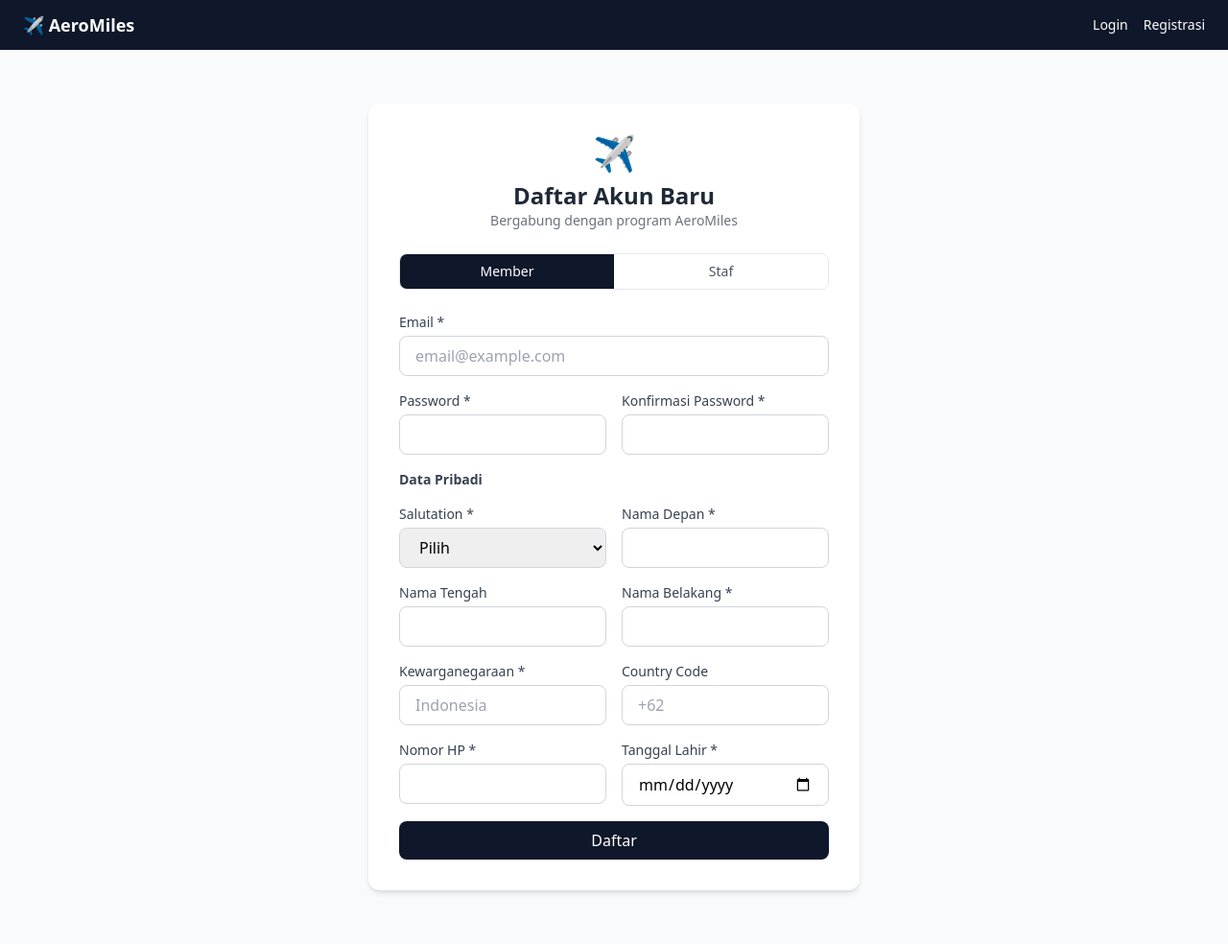
After one commit to Basdat-DubaiCiwiKuki/AeroMiles-Dubai, a Django app: page /register/ in a window 1280 px wide. The commit adds this page. Shown: the whole page at 96% size. Run offline with Django 5.2, Linux system fonts and the light colour scheme; some libraries are stand-ins or nearby versions.

Commit message:
feat: add login and register pages

```diff
--- a/main/urls.py
+++ b/main/urls.py
@@ -5,4 +5,5 @@ urlpatterns = [
     path('', views.login_page, name='login'),
     path('dashboard/', views.dashboard, name='dashboard'),
     path('identitas/', views.identitas, name='identitas'),
+    path('register/', views.register, name='register'),
 ]
--- a/main/views.py
+++ b/main/views.py
@@ -8,3 +8,6 @@ def dashboard(request):
 
 def identitas(request):
     return render(request, 'identitas.html', {'role': 'member'})
+
+def register(request):
+    return render(request, 'register.html', {'role': 'guest'})
--- /dev/null
+++ b/templates/register.html
@@ -0,0 +1,135 @@
+{% extends 'base.html' %}
+
+{% block content %}
+<div class="min-h-screen flex items-center justify-center py-8">
+    <div class="bg-white p-8 rounded-xl shadow-md w-full max-w-lg">
+
+        <!-- Logo -->
+        <div class="text-center mb-6">
+            <div class="text-4xl mb-2">✈️</div>
+            <h1 class="text-2xl font-bold text-gray-800">Daftar Akun Baru</h1>
+            <p class="text-gray-500 text-sm">Bergabung dengan program AeroMiles</p>
+        </div>
+
+        <!-- Tab Member / Staf -->
+        <div class="flex mb-6 border border-gray-200 rounded-lg overflow-hidden">
+            <button onclick="switchTab('member')" id="tab-member"
+                class="flex-1 py-2 text-sm font-medium bg-[#0f172a] text-white transition">
+                Member
+            </button>
+            <button onclick="switchTab('staf')" id="tab-staf"
+                class="flex-1 py-2 text-sm font-medium bg-white text-gray-600 transition">
+                Staf
+            </button>
+        </div>
+
+        <!-- Form -->
+        <div class="grid grid-cols-2 gap-4">
+            <div class="col-span-2">
+                <label class="block text-sm font-medium text-gray-700 mb-1">Email *</label>
+                <input type="email" placeholder="email@example.com"
+                    class="w-full border border-gray-300 rounded-lg px-4 py-2 focus:outline-none focus:ring-2 focus:ring-blue-500">
+            </div>
+            <div>
+                <label class="block text-sm font-medium text-gray-700 mb-1">Password *</label>
+                <input type="password"
+                    class="w-full border border-gray-300 rounded-lg px-4 py-2 focus:outline-none focus:ring-2 focus:ring-blue-500">
+            </div>
+            <div>
+                <label class="block text-sm font-medium text-gray-700 mb-1">Konfirmasi Password *</label>
+                <input type="password"
+                    class="w-full border border-gray-300 rounded-lg px-4 py-2 focus:outline-none focus:ring-2 focus:ring-blue-500">
+            </div>
+
+            <p class="col-span-2 text-sm font-semibold text-gray-700">Data Pribadi</p>
+
+            <div>
+                <label class="block text-sm font-medium text-gray-700 mb-1">Salutation *</label>
+                <select class="w-full border border-gray-300 rounded-lg px-4 py-2 focus:outline-none focus:ring-2 focus:ring-blue-500">
+                    <option value="">Pilih</option>
+                    <option>Mr.</option>
+                    <option>Mrs.</option>
+                    <option>Ms.</option>
+                    <option>Dr.</option>
+                </select>
+            </div>
+            <div>
+                <label class="block text-sm font-medium text-gray-700 mb-1">Nama Depan *</label>
+                <input type="text"
+                    class="w-full border border-gray-300 rounded-lg px-4 py-2 focus:outline-none focus:ring-2 focus:ring-blue-500">
+            </div>
+            <div>
+                <label class="block text-sm font-medium text-gray-700 mb-1">Nama Tengah</label>
+                <input type="text"
+                    class="w-full border border-gray-300 rounded-lg px-4 py-2 focus:outline-none focus:ring-2 focus:ring-blue-500">
+            </div>
+            <div>
+                <label class="block text-sm font-medium text-gray-700 mb-1">Nama Belakang *</label>
+                <input type="text"
+                    class="w-full border border-gray-300 rounded-lg px-4 py-2 focus:outline-none focus:ring-2 focus:ring-blue-500">
+            </div>
+            <div>
+                <label class="block text-sm font-medium text-gray-700 mb-1">Kewarganegaraan *</label>
+                <input type="text" placeholder="Indonesia"
+                    class="w-full border border-gray-300 rounded-lg px-4 py-2 focus:outline-none focus:ring-2 focus:ring-blue-500">
+            </div>
+            <div>
+                <label class="block text-sm font-medium text-gray-700 mb-1">Country Code</label>
+                <input type="text" placeholder="+62"
+                    class="w-full border border-gray-300 rounded-lg px-4 py-2 focus:outline-none focus:ring-2 focus:ring-blue-500">
+            </div>
+            <div>
+                <label class="block text-sm font-medium text-gray-700 mb-1">Nomor HP *</label>
+                <input type="text"
+                    class="w-full border border-gray-300 rounded-lg px-4 py-2 focus:outline-none focus:ring-2 focus:ring-blue-500">
+            </div>
+            <div>
+                <label class="block text-sm font-medium text-gray-700 mb-1">Tanggal Lahir *</label>
+                <input type="date"
+                    class="w-full border border-gray-300 rounded-lg px-4 py-2 focus:outline-none focus:ring-2 focus:ring-blue-500">
+            </div>
+
+            <!-- Field khusus Staf -->
+            <div class="col-span-2 hidden" id="field-staf">
+                <p class="text-sm font-semibold text-gray-700 mb-2">Data Staf</p>
+                <label class="block text-sm font-medium text-gray-700 mb-1">Kode Maskapai *</label>
+                <select class="w-full border border-gray-300 rounded-lg px-4 py-2 focus:outline-none focus:ring-2 focus:ring-blue-500">
+                    <option value="">Pilih maskapai</option>
+                    <option>GA - Garuda Indonesia</option>
+                    <option>SQ - Singapore Airlines</option>
+                    <option>MH - Malaysia Airlines</option>
+                </select>
+            </div>
+
+            <div class="col-span-2">
+                <button class="w-full bg-[#0f172a] text-white py-2 rounded-lg hover:bg-[#1e293b] transition">
+                    Daftar
+                </button>
+            </div>
+        </div>
+
+    </div>
+</div>
+
+<script>
+function switchTab(tab) {
+    const memberTab = document.getElementById('tab-member');
+    const stafTab = document.getElementById('tab-staf');
+    const fieldStaf = document.getElementById('field-staf');
+
+    if (tab === 'member') {
+        memberTab.classList.add('bg-[#0f172a]', 'text-white');
+        memberTab.classList.remove('bg-white', 'text-gray-600');
+        stafTab.classList.add('bg-white', 'text-gray-600');
+        stafTab.classList.remove('bg-[#0f172a]', 'text-white');
+        fieldStaf.classList.add('hidden');
+    } else {
+        stafTab.classList.add('bg-[#0f172a]', 'text-white');
+        stafTab.classList.remove('bg-white', 'text-gray-600');
+        memberTab.classList.add('bg-white', 'text-gray-600');
+        memberTab.classList.remove('bg-[#0f172a]', 'text-white');
+        fieldStaf.classList.remove('hidden');
+    }
+}
+</script>
+{% endblock %}
```
Also changed, not shown: templates/login.html (+36 -1 lines).
